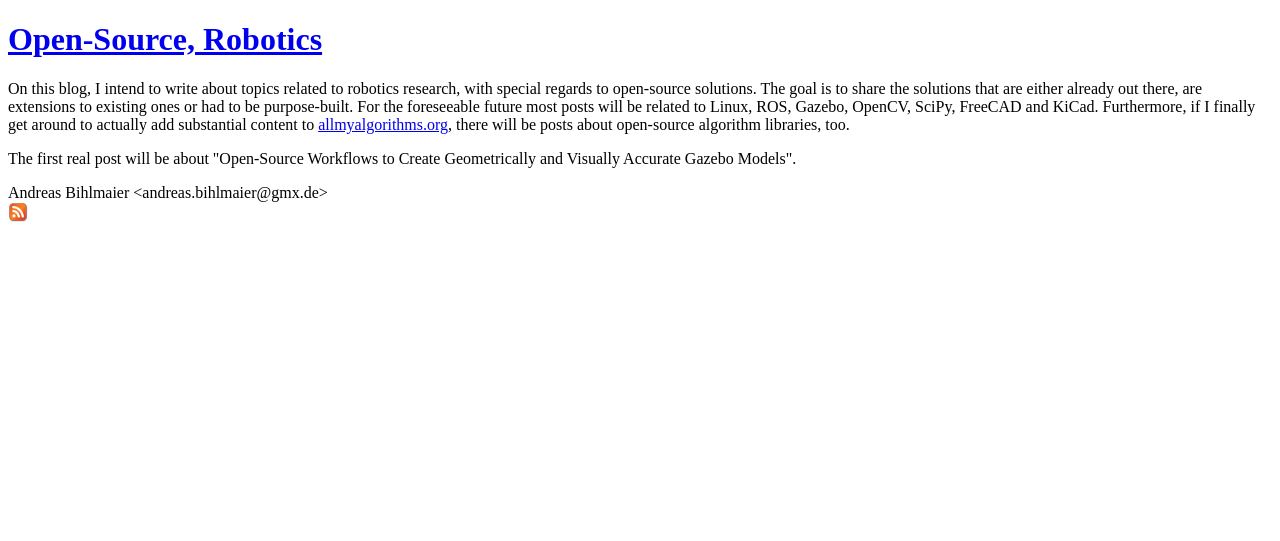
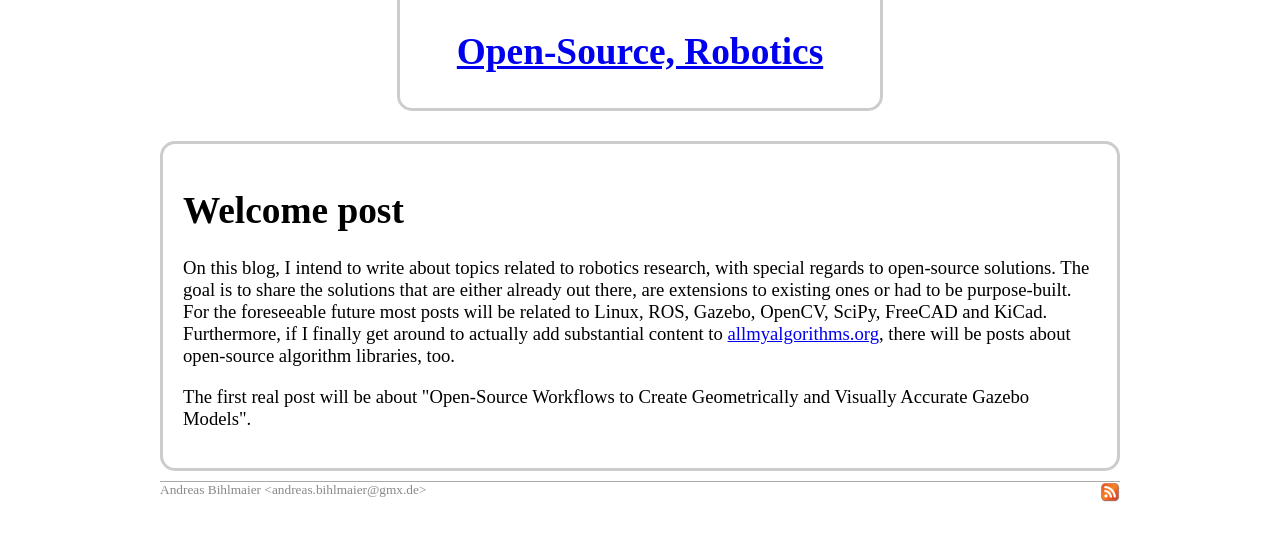
Before and after one commit to andreasBihlmaier/andreasBihlmaier.github.io, a Jekyll site: the page built from _posts/2014-02-02-welcome_post.markdown, in a window 1280 px wide. Shown: the top 541 px of the page. Built offline with Jekyll 4.4.1, drawn with Linux system fonts in a browser that asks for light colours.

Commit message:
complete post layouts

```diff
--- a/_includes/header.html
+++ b/_includes/header.html
@@ -1,7 +1,7 @@
 <!DOCTYPE html>
 <html>
 <head>
-  <link href="css/style.css" type="text/css" rel="stylesheet"/>
+  <link href="/css/style.css" type="text/css" rel="stylesheet"/>
   <link rel="alternate" type="application/rss+xml" title="{{ site.name }}" href="{{ site.url }}/feed.xml">
   <title>{{ page.title }}</title>
 </head>
--- a/_layouts/default.html
+++ b/_layouts/default.html
@@ -1,5 +1,8 @@
 {% include header.html %}
 
-{{ content }}
+<div class="post">
+  <h1>{{ page.title }}</h1>
+  {{ content }}
+</div>
 
 {% include footer.html %}
--- a/css/style.css
+++ b/css/style.css
@@ -43,6 +43,7 @@
   border-style: solid;
   border-width: 1px 0px 0px 0px;
   border-color: #aaaaaa;
+  margin-top: 10px;
 }
 
 div.footer .contact {
```
